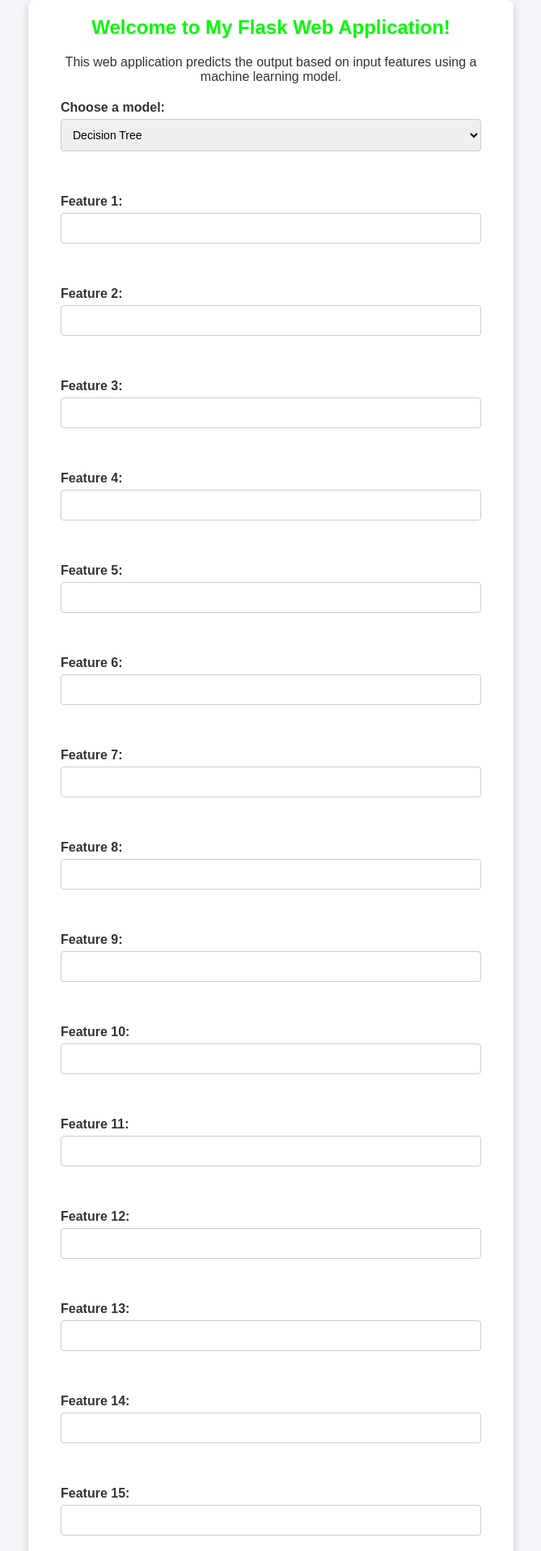
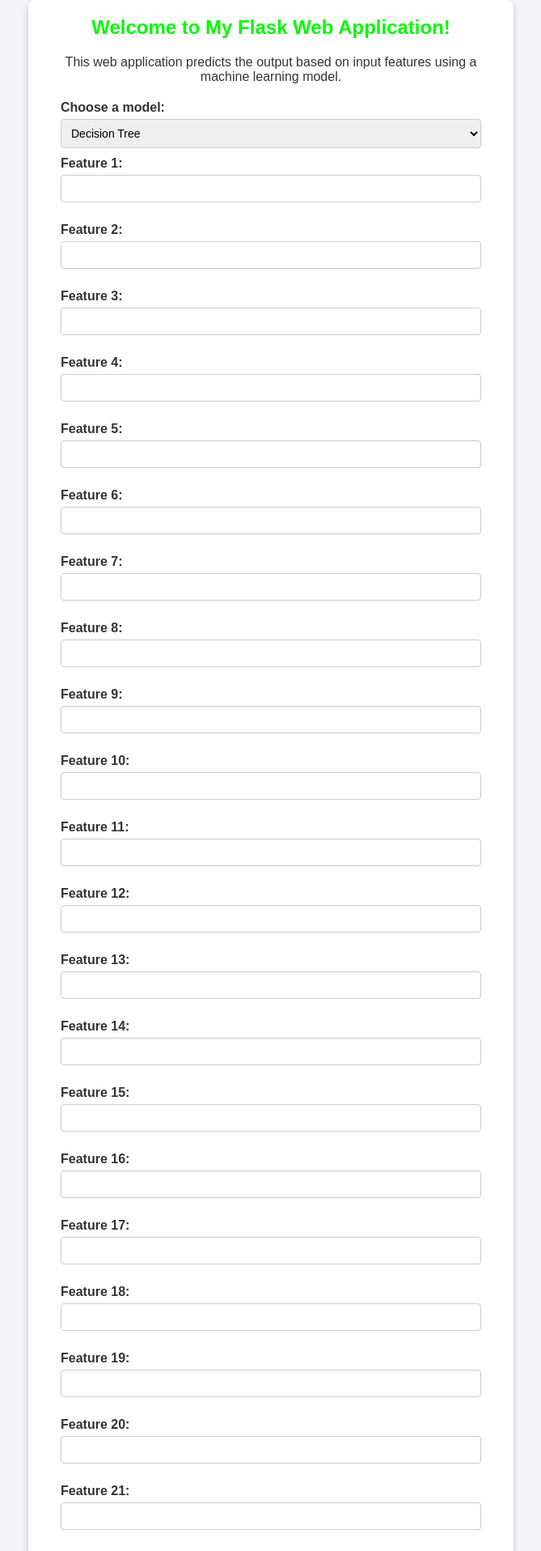
Before and after one commit to Eze-jonas/Credit_Card_Fraud_Detection, a Flask app: page / in a window 1280 px wide. Shown: the top 1916 px of the page at 81% size, without its empty margins (305-974 px from the left). Run offline with Flask 3, Linux system fonts and the light colour scheme.

Commit message:
"Add.gitignore file" "Add style.css" "Add app.py" "Add index.html"

```diff
--- a/static/style.css
+++ b/static/style.css
@@ -5,7 +5,6 @@
     box-sizing: border-box;
 }
 
-/* Body Styling */
 body {
     font-family: Arial, sans-serif;
     background-color: #f4f4f9;
@@ -42,16 +41,15 @@ p {
 /* Form Label and Input Styling */
 label {
     display: block;
-    font-weight: bold; /* Fixed typo here */
-    margin-top: 20px;
+    font-weight: bold;
     margin-bottom: 5px;
     text-align: left;
 }
 
 input[type="text"], select {
     width: 100%;
-    padding: 10px;
-    margin-bottom: 15px;
+    padding: 8px;
+    margin-bottom: 10px;  /* Adjusted margin to make it more compact */
     border: 1px solid #ccc;
     border-radius: 4px;
     font-size: 14px;
@@ -60,6 +58,11 @@ input[type="text"], select {
 input[type="text"]:focus, select:focus {
     outline: none;
     border-color: #4CAF50;
+}
+
+/* Form Group - Adjust space between label and input */
+.form-group {
+    margin-bottom: 15px;  /* Reduced space between input fields */
 }
 
 /* Submit Button Styling */
--- a/templates/index.html
+++ b/templates/index.html
@@ -12,31 +12,35 @@
         <h1>Welcome to My Flask Web Application!</h1>
         <p>This web application predicts the output based on input features using a machine learning model.</p>
 
+        <!-- Form for model choice and features -->
         <form id="prediction-form">
             <label for="model_choice">Choose a model:</label>
             <select name="model_choice" id="model_choice" required>
                 <option value="decision_tree">Decision Tree</option>
                 <option value="logistic_regression">Logistic Regression</option>
                 <option value="ann">Artificial Neural Network (ANN)</option>
-            </select><br><br>
+            </select>
 
             <!-- Input fields for 23 features -->
             {% for i in range(1, 24) %}
-            <label for="feature{{ i }}">Feature {{ i }}:</label>
-            <input type="text" name="feature{{ i }}" id="feature{{ i }}" required><br><br>
+                <div class="form-group">
+                    <label for="feature{{ i }}">Feature {{ i }}:</label>
+                    <input type="text" name="feature{{ i }}" id="feature{{ i }}" required>
+                </div>
             {% endfor %}
 
             <input type="submit" value="Get Prediction">
         </form>
 
-        <h2 id="prediction-result"></h2> <!-- This will hold the predictions -->
+        <!-- This will display prediction results -->
+        <h2 id="prediction-result"></h2>
 
     </div>
 
     <script>
         // Handle form submission with AJAX to prevent page reload
         $('#prediction-form').submit(function(event) {
-            event.preventDefault(); // Prevents default form submission
+            event.preventDefault();  // Prevents default form submission
 
             // Get the selected model
             const modelChoice = $('#model_choice').val();
```
